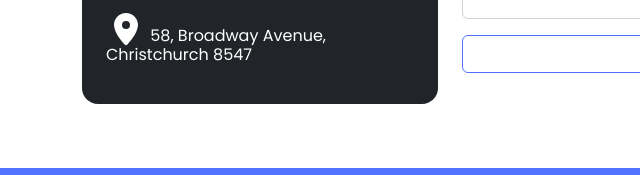
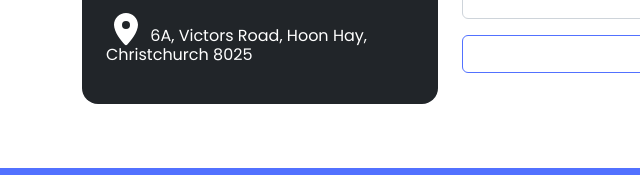
Before and after one commit to harshanajayarathna/domesticclean, a plain HTML site: page index.html in a window 1280 px wide. Shown: the part 3589-3764 px from the top of the page, 0-640 px from the left. Drawn offline with nearby package versions, Linux system fonts and the light colour scheme.

Commit message:
Add address

```diff
--- a/index.html
+++ b/index.html
@@ -335,7 +335,7 @@
 
                             <h6 class="text-bg-dark py-2"><i class="fa-solid fa-phone-volume fa-2x"></i> 0204384933</h6>
                             <h6 class="text-bg-dark text-wrap py-2"><i class="fa-solid fa-at fa-2x"></i> domesticstarcleaning@gmail.com</h6>
-                            <h6 class="text-bg-dark py-2"><i class="fa-solid fa-location-dot fa-2x"></i> 58, Broadway Avenue, Christchurch 8547</h6>
+                            <h6 class="text-bg-dark py-2"><i class="fa-solid fa-location-dot fa-2x"></i> 6A, Victors Road, Hoon Hay, Christchurch 8025</h6>
 
                           </div>
 
```
